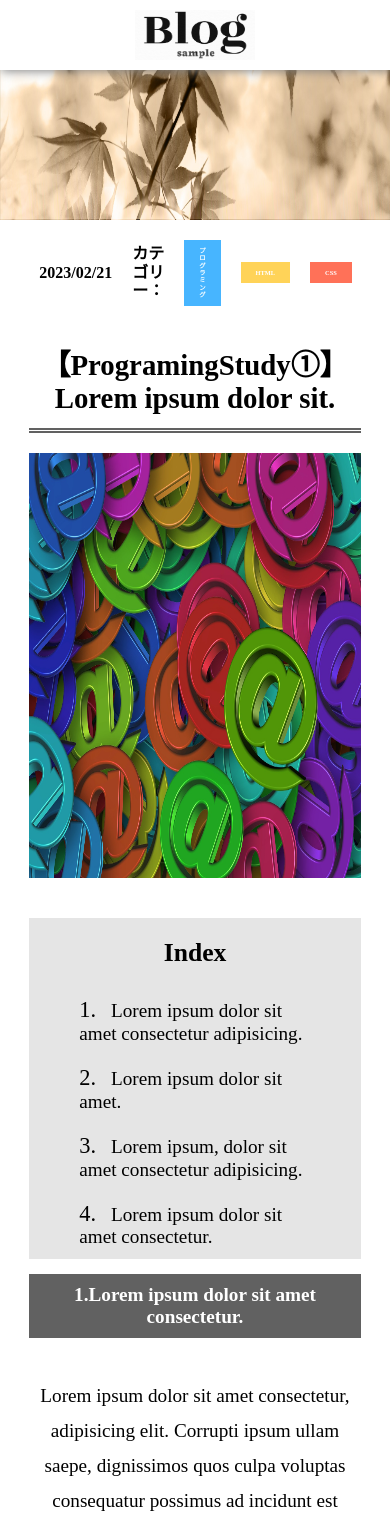
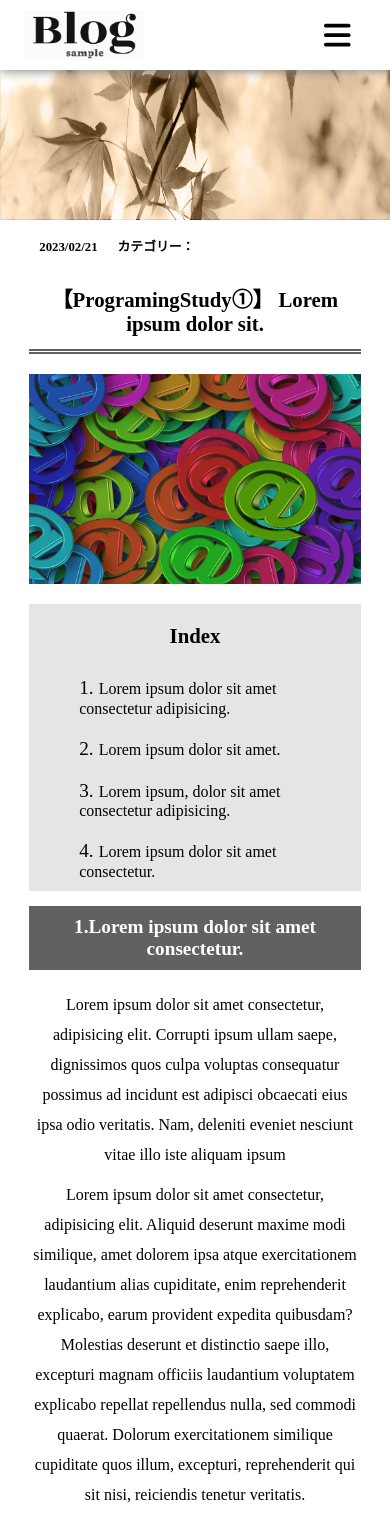
Before and after one commit to tarako25/blog_app, a Next.js app: page /articles/article1 in a window 390 px wide. Shown: the top 1527 px of the page. Built offline with nearby package versions, Linux system fonts and the light colour scheme.

Commit message:
レスポンス時のメニューバー追加 articleのレスポンス化 fontansomeの追加

```diff
--- a/components/Header/Header.jsx
+++ b/components/Header/Header.jsx
@@ -2,14 +2,17 @@ import Link from "next/link"
 import styles from "components/Header/Header.module.css"
 import Image from "next/image"
 import title from "img/Title.png"
+import { FontAwesomeIcon } from '@fortawesome/react-fontawesome';
+import { faBars } from '@fortawesome/free-solid-svg-icons';
 
 export function Header(){
     return(
         <div className={styles.header}>
             <div className={styles.logo}>
-            <Link href="../">
-                <Image src={title} alt="ロゴの画像" className={styles.logoimg}/>
-            </Link >
+                <Link href="../">
+                    <Image src={title} alt="ロゴの画像" className={styles.logoimg}/>
+                </Link >
+                <FontAwesomeIcon icon={faBars} className={styles.fabars} />
             </div>
             <div className={styles.menus}>
                 <ul>
--- a/components/Header/Header.module.css
+++ b/components/Header/Header.module.css
@@ -22,6 +22,9 @@
 .logoimg{
     width:220px;
     height: 90px
+}
+.fabars{
+    font-size:0rem;
 }
 .menus{
     width: 100%;
@@ -61,11 +64,18 @@
         box-shadow: 1px 1px 10px rgb(128, 128, 128);
     }
     .logo{
-        height: 100%;;
+        height: 100%;
+        justify-content: space-between;
     }
     .logoimg{
         width:120px;
         height: 50px;
+        margin-left:20%;
+    }
+    .fabars{
+        font-size:1.9rem;
+        margin-right:10%;
+        cursor: pointer;
     }
     .menus{
         display: none;
--- a/components/Side/Side.module.css
+++ b/components/Side/Side.module.css
@@ -191,6 +191,9 @@
     /* /プロフィール */
 
     /* 人気の記事 */
+    .hl{
+        font-size: 1rem;
+    }
     .box{
         margin-bottom:20px;
     }
@@ -210,4 +213,13 @@
         background-color: rgba(137, 43, 226, 0);
     }
     /* 人気の記事 */
+
+    /* カテゴリー */
+    .categoryA{
+        font-size:0.9rem;
+    }
+    .categoryB{
+        font-size:0.9rem;
+    }
+    /* /カテゴリー */
 }
--- a/package.json
+++ b/package.json
@@ -10,6 +10,10 @@
   },
   "dependencies": {
     "@formspree/react": "^2.4.1",
+    "@fortawesome/fontawesome-free": "^6.3.0",
+    "@fortawesome/fontawesome-svg-core": "^6.3.0",
+    "@fortawesome/free-solid-svg-icons": "^6.3.0",
+    "@fortawesome/react-fontawesome": "^0.2.0",
     "@next/font": "13.1.6",
     "eslint": "8.34.0",
     "eslint-config-next": "13.1.6",
--- a/pages/_app.js
+++ b/pages/_app.js
@@ -1,4 +1,5 @@
 import 'styles/globals.css'
+import '@fortawesome/fontawesome-svg-core/styles.css';
 
 export default function App({ Component, pageProps }) {
   return <Component {...pageProps} />
--- a/pages/_document.js
+++ b/pages/_document.js
@@ -1,9 +1,19 @@
 import { Html, Head, Main, NextScript } from 'next/document'
+import { config } from '@fortawesome/fontawesome-svg-core';
+import Link from 'next/link';
+
+config.autoAddCss = false;
 
 export default function Document() {
   return (
     <Html lang="ja">
-      <Head />
+      <Head>
+        <Link
+          href="https://use.fontawesome.com/releases/v5.15.3/css/all.css"
+          integrity="sha384-NMq7AxBKilDxwyRvamvX8Qz7VGPnYPfQj7Vwv+8WkfI+gsxjKewlZ00zvX8iDTTn"
+          crossOrigin="anonymous"
+          />
+      </Head>
       <body>
         <Main />
         <NextScript />
--- a/pages/articles/article1.jsx
+++ b/pages/articles/article1.jsx
@@ -18,9 +18,6 @@ export default function article1(){
           <div className={comon.date}>
             <p>2023/02/21</p>
             <p>カテゴリー：</p>
-            <div className={comon.opprogram}>プログラミング</div>
-            <div className={comon.ophtml}>HTML</div>
-            <div className={comon.opcss}>CSS</div>
           </div>
           <div className={comon.hlbox}>【ProgramingStudy①】 Lorem ipsum dolor sit.</div>
           <Image src={art1} alt="記事の画像" className={comon.titleimg}/>
--- a/styles/Comon.module.css
+++ b/styles/Comon.module.css
@@ -106,12 +106,37 @@
 }
 
 @media screen and (max-width:768px){
+    .date{
+        font-size: 0.8rem;
+    }
+    .hlbox{
+        margin-top:20px;
+        font-size: 1.3rem;
+    }
     .hl{
         font-size: 1.2rem;
         margin-top:15px;
         padding:10px 0;
     }
     .titleimg{
-        height: 425px;
+        height: 210px;
+    }
+    .indexbox{
+        margin-top:20px;
+    }
+    .indextitle{
+        font-size: 1.3rem;;
+    }
+    .indexbox ol{
+        font-size: 1rem;
+    }
+    .indexbox span{
+        font-size: 1.2rem;
+        margin-right:5px;
+    }
+    .container{
+        font-size: 1rem;
+        margin-top: 20px;
+        line-height: 30px;
     }
 }
```
Also changed, not shown: 1 other file (tests, documents, lock files or other folders).
